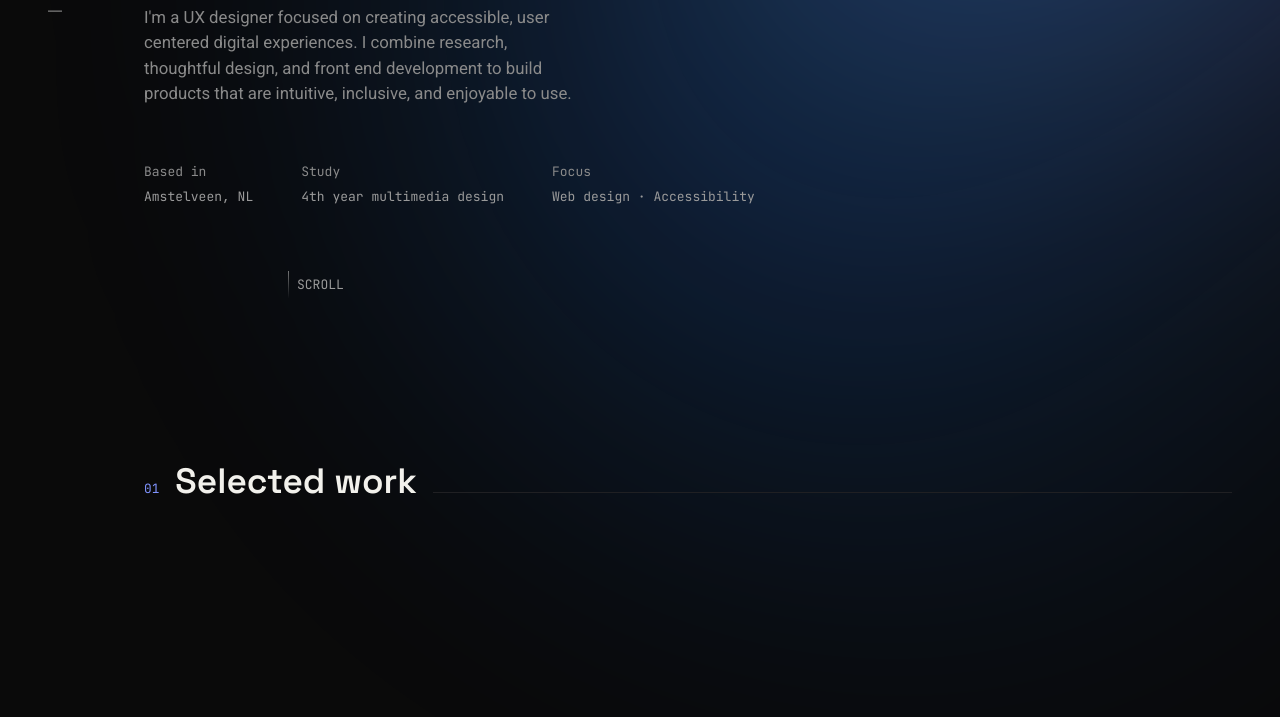
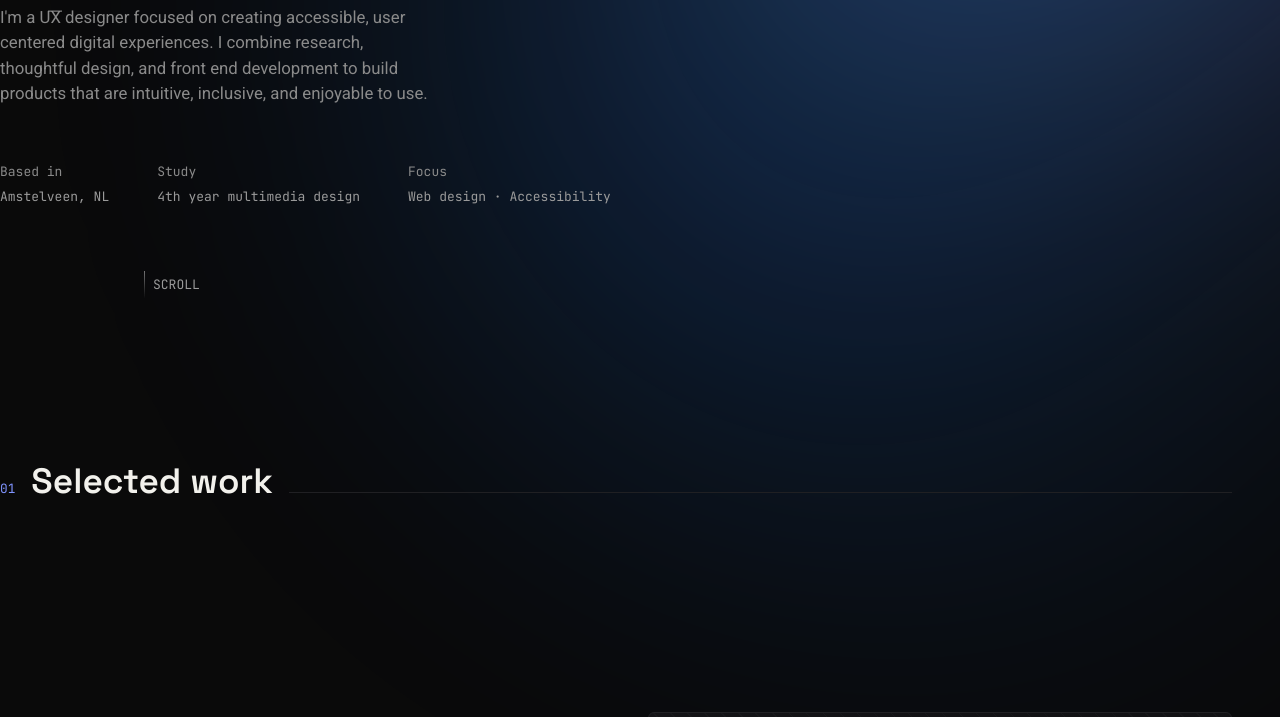
Before and after one commit to Joep2307/Joep-Groenteman-portfolio, a plain HTML site: page index.html in a window 1280 px wide. Shown: the part 457-1174 px from the top of the page. Drawn offline with Linux system fonts and the light colour scheme.

Commit message:
Update index.html

```diff
--- a/index.html
+++ b/index.html
@@ -214,7 +214,7 @@
 
         @media (min-width: 901px) {
             section {
-                padding-left: 9rem;
+                padding-left: 0rem;
             }
         }
 
```
